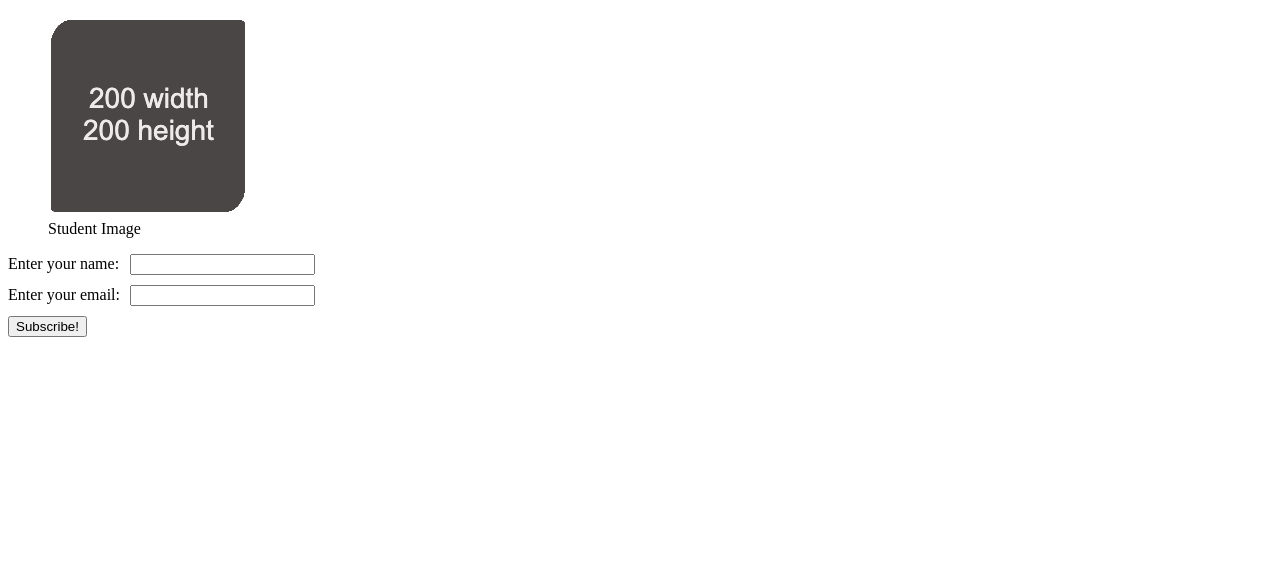
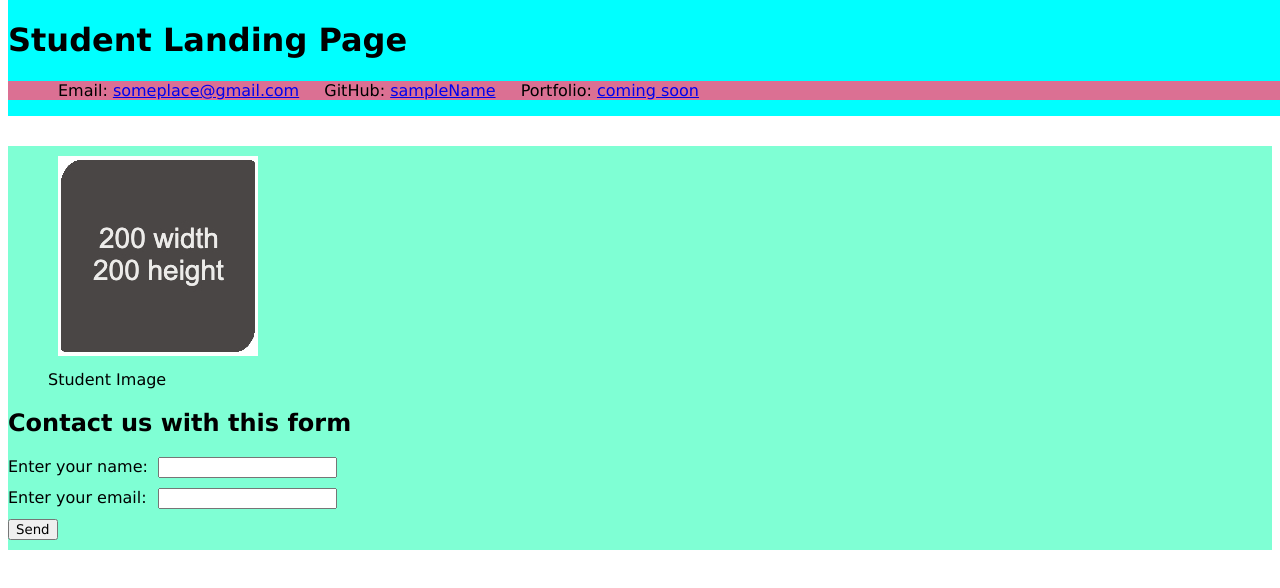
Before and after one commit to ts795/mini-project-landing-page, a plain HTML site: page index.html in a window 1280 px wide. Drawn offline with Linux system fonts and the light colour scheme.

Commit message:
Added form, nav links and 3 colors

```diff
--- a/assets/css/style.css
+++ b/assets/css/style.css
@@ -1,3 +1,9 @@
+/* Univeral selector for setting fonts */
+* {
+    font-family: "Lucida Sans Unicode", "Lucida Grande", sans-serif;
+
+  }
+
 /* https://developer.mozilla.org/en-US/docs/Web/HTML/Element/form */
 form.form-example {
     display: table;
@@ -15,3 +21,39 @@ label, input {
 label {
     padding-right: 10px;
 }
+
+header {
+    background-color: aqua;
+}
+
+ul {
+    list-style-type: none;
+}
+
+main {
+    background-color: aquamarine;
+    top: 130px;
+    position: relative;
+    z-index: 0;
+}
+
+#student-image {
+    margin: 10px;
+}
+
+nav {
+    background-color: palevioletred;
+}
+
+.header {
+    overflow: hidden;
+    position: fixed;
+    top: 0px;
+    width: 100%;
+    z-index: 1;
+}
+
+li {
+    display: inline;
+    margin: 10px;
+}
--- a/index.html
+++ b/index.html
@@ -8,13 +8,22 @@
     <link rel="stylesheet" type="text/css" href="./assets/css/style.css">
 </head>
 <body>
-    <header>
+    <header class="header">
+        <h1>Student Landing Page</h1>
+        <nav>
+            <ul >
+                <li>Email: <a href="#">someplace@gmail.com</a></li>
+                <li>GitHub: <a href="#">sampleName</a></li>
+                <li>Portfolio: <a href="#">coming soon</a></li>
+            </ul>
+        </nav>
     </header>
     <main>
         <figure>
-            <img src="./assets/images/image-1.jpg" alt="placeholder image with text reading 200 width 200 height"/>
+            <img id="student-image" src="./assets/images/image-1.jpg" alt="placeholder image with text reading 200 width 200 height"/>
             <figcaption>Student Image</figcaption>
           </figure>
+          <h2>Contact us with this form</h2>
           <!-- https://developer.mozilla.org/en-US/docs/Web/HTML/Element/form -->
           <form action="" method="get" class="form-example">
             <div class="form-example">
@@ -26,7 +35,7 @@
               <input type="email" name="email" id="email" required>
             </div>
             <div class="form-example">
-              <input type="submit" value="Subscribe!">
+              <input type="submit" value="Send">
             </div>
           </form>
 
```
